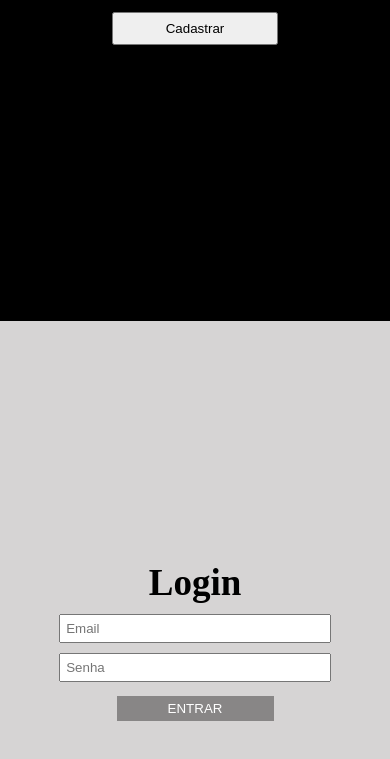
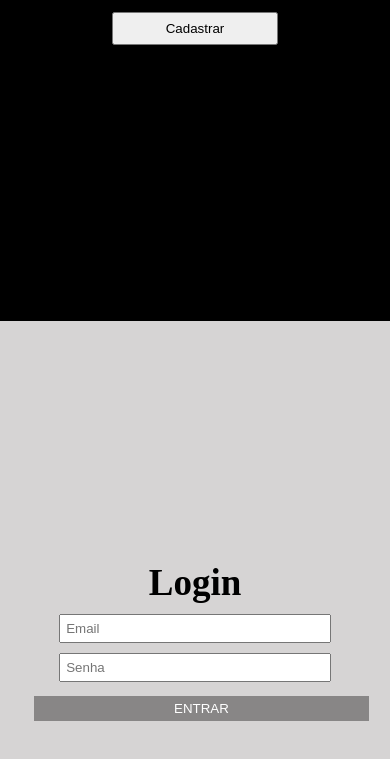
Before and after one commit to antonielsoares/login02, a plain HTML site: page index.html in a window 390 px wide. Shown: the part 307-1066 px from the top of the page. Drawn offline with Linux system fonts and the light colour scheme.

Commit message:
Add files via upload

```diff
--- a/css/stile.css
+++ b/css/stile.css
@@ -90,6 +90,5 @@ input{
     }
     p{font-size: 18px;}
     input {width: 80%;}
-    .btn-2 {margin: 14px 0;
-        width: 157px;}
+    .btn-2 {margin: 14px 0;}
 }
```
